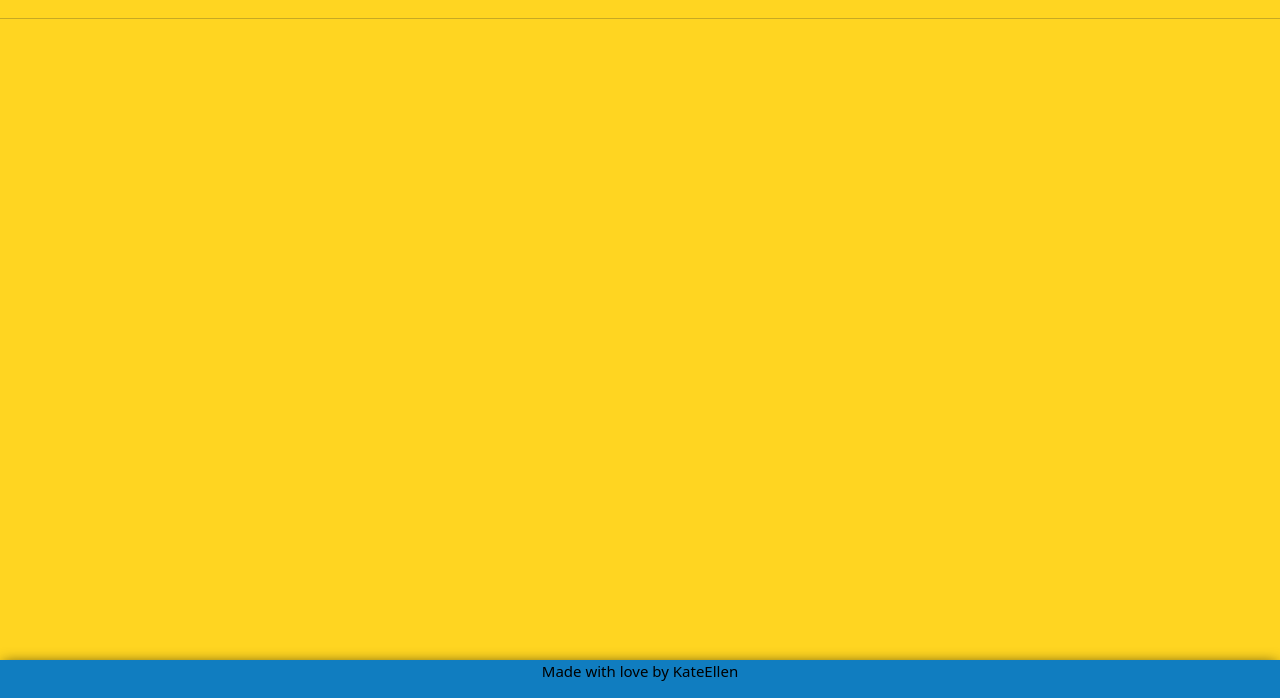
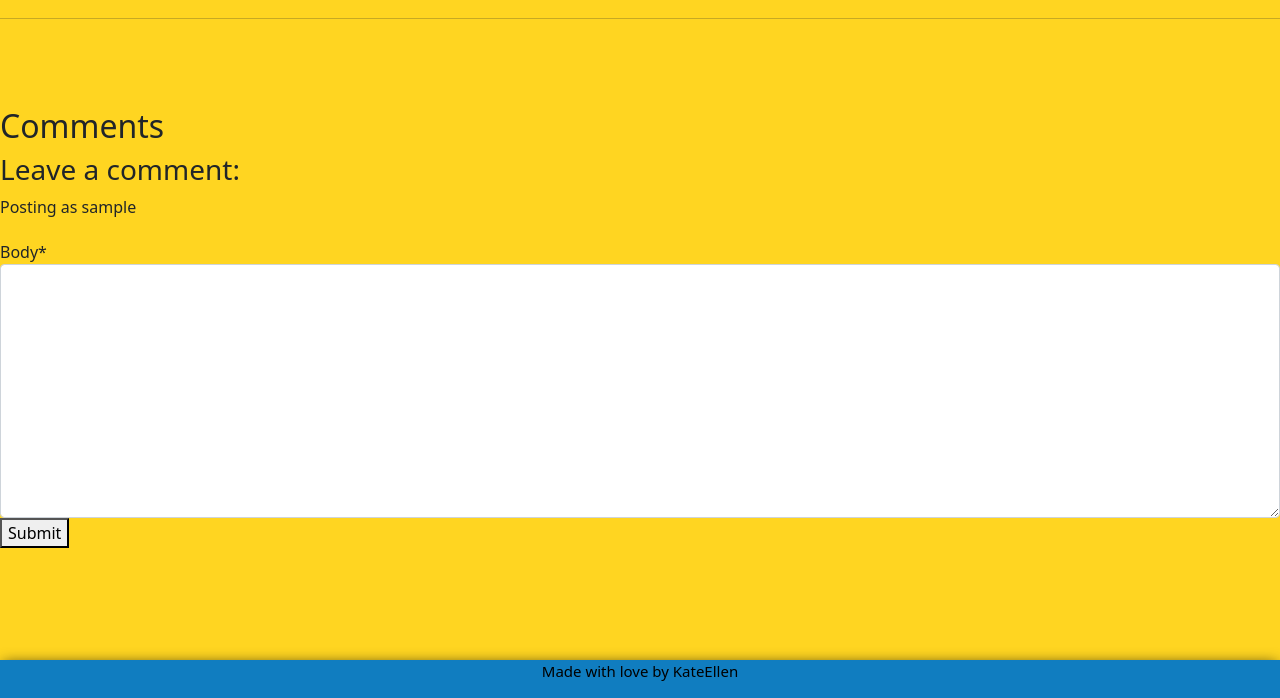
Before and after one commit to KateEllen/Simpsons-fan-page, a Django app: template templates/blog_details.html in a window 1280 px wide. Shown: the part 102-800 px from the top of the page. Run offline with Django 3.2, Linux system fonts and the light colour scheme; the template is opened without the code that fills it: values that come from a table or form of the project are taken from there, others are empty; the visitor is signed in with stand-in values (Sample User, id 1); some libraries are stand-ins or nearby versions.

Commit message:
Add commenting in blog_details.html

```diff
--- a/blog/admin.py
+++ b/blog/admin.py
@@ -6,6 +6,7 @@ from django_summernote.admin import SummernoteModelAdmin
 @admin.register(Post)
 class PostAdmin(SummernoteModelAdmin):
 
+    prepopulated_fields = {'slug':('title',)}
     list_filter = ('status', 'created_on', 'title')
     search_fileds = ['title', 'content']
     summernote_fields = ('content')
@@ -14,7 +15,7 @@ class PostAdmin(SummernoteModelAdmin):
 class CommentAdmin(admin.ModelAdmin):
     list_display = ('name', 'body', 'post', 'created_on', 'approved')
     list_filter = ('approved', 'created_on')
-    search_fileds = ('name', 'email', 'body')
+    search_fileds = ('name', 'body')
     actions = ['approve_comments']
 
     def approve_comments(self, request, queryset):
--- a/blog/models.py
+++ b/blog/models.py
@@ -35,7 +35,6 @@ class Comment(models.Model):
     post = models.ForeignKey(Post, on_delete=models.CASCADE,
                              related_name="comments")
     name = models.CharField(max_length=80)
-    email = models.EmailField()
     body = models.TextField()
     created_on = models.DateTimeField(auto_now_add=True)
     approved = models.BooleanField(default=False)
--- a/templates/blog_details.html
+++ b/templates/blog_details.html
@@ -1,11 +1,33 @@
 {% extends "base.html" %}
 
 {% block content %}
+
+{% load crispy_forms_tags %}
 
 <h1>{{ post.title }}</h1>
 <small>By: {{ post.author }}</small>
 <hr>
 <br/>
-{{ post.content }}
+{{ post.content | safe }}
+<br/><br/>
 
+
+<h2>Comments</h2>
+
+{% if user.is_authenticated %}
+
+
+
+
+<h3>Leave a comment:</h3>
+
+<p>Posting as {{ user.username }}</p>
+<form method="post" style="margin-top: 1.3em;">
+    {{ comment_form | crispy }}
+    {% csrf_token %}
+    <button type=""submit>Submit</button>
+
+</form>
+
+    {% endif %}
 {% endblock %}
```
Also changed, not shown: blog/views.py (+23 -0 lines).
